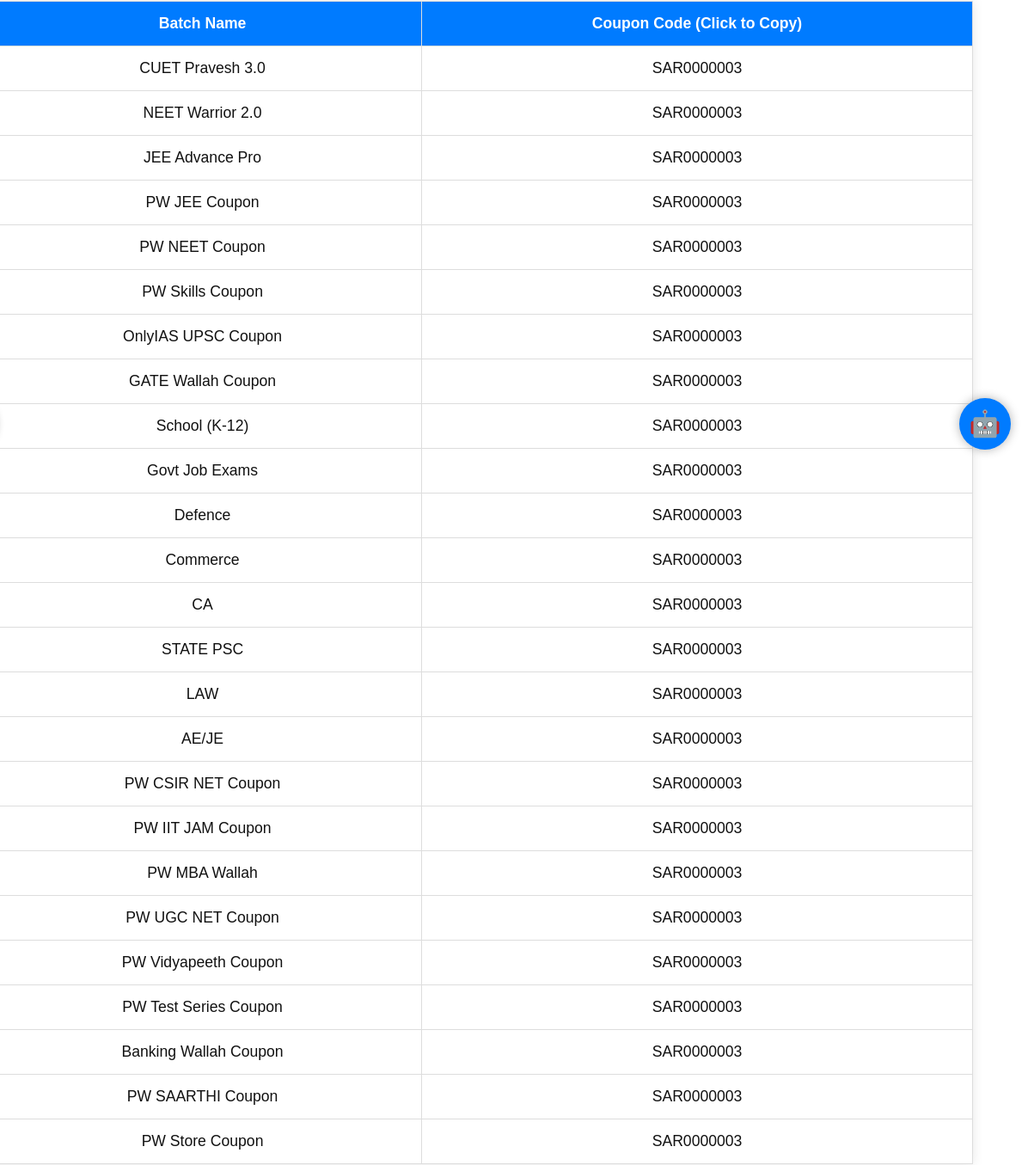
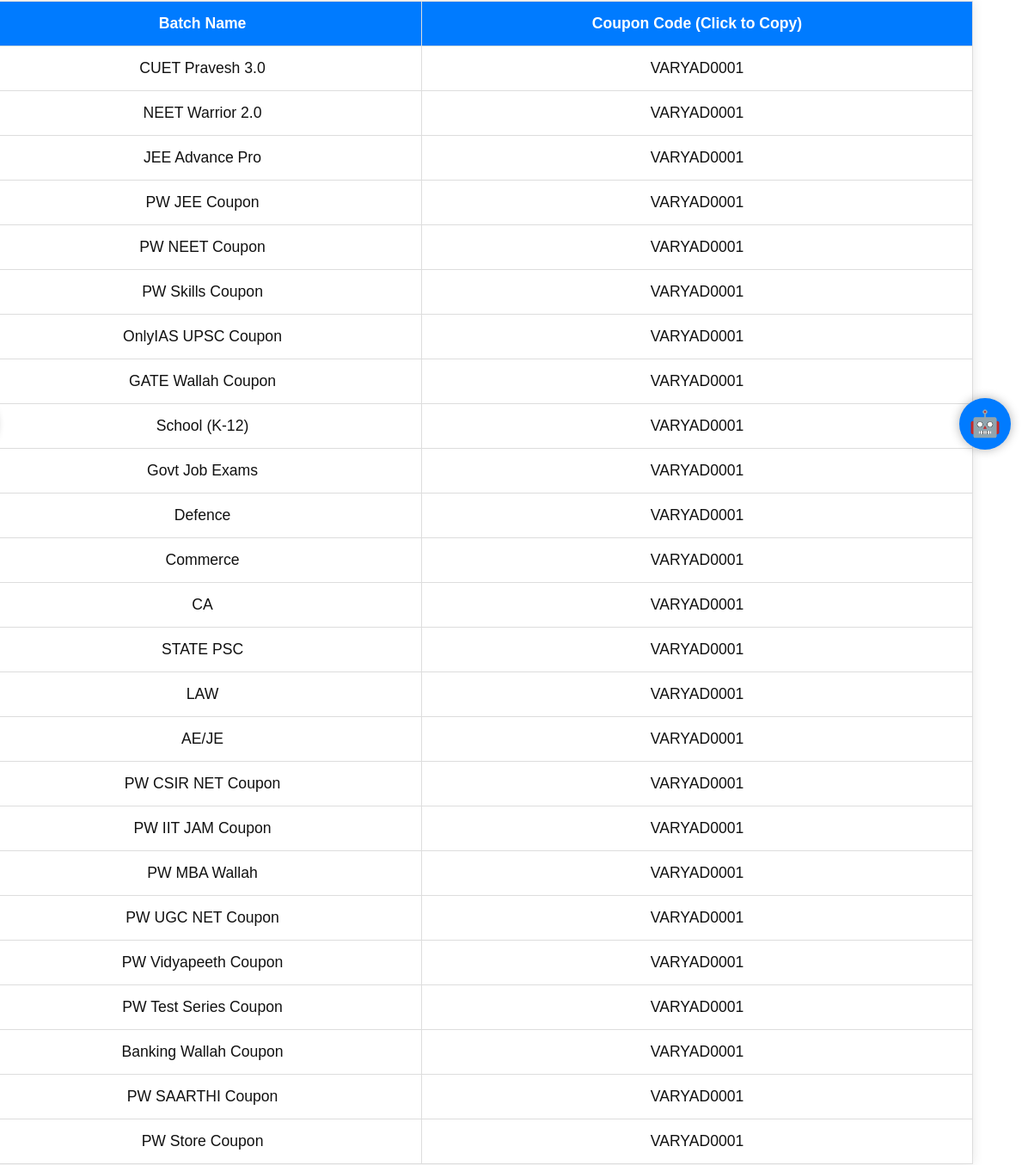
Before and after one commit to couponcodepw/.GitHub.io, a plain HTML site: page index.html in a window 1280 px wide. Shown: the part 257-1612 px from the top of the page at 86% size, 84-1280 px from the left. Drawn offline with Linux system fonts and the light colour scheme.

Commit message:
Update index.html

```diff
--- a/index.html
+++ b/index.html
@@ -258,31 +258,31 @@
       <th>Batch Name</th>
       <th>Coupon Code (Click to Copy)</th>
     </tr>
-    <tr><td>CUET Pravesh 3.0</td><td onclick="copyCode('SAR0000003')">SAR0000003</td></tr>
-    <tr><td>NEET Warrior 2.0</td><td onclick="copyCode('SAR0000003')">SAR0000003</td></tr>
-    <tr><td>JEE Advance Pro</td><td onclick="copyCode('SAR0000003')">SAR0000003</td></tr>
-    <tr><td>PW JEE Coupon</td><td onclick="copyCode('SAR0000003')">SAR0000003</td></tr>
-<tr><td>PW NEET Coupon</td><td onclick="copyCode('SAR0000003')">SAR0000003</td></tr>
-<tr><td>PW Skills Coupon</td><td onclick="copyCode('SAR0000003')">SAR0000003</td></tr>
-<tr><td>OnlyIAS UPSC Coupon</td><td onclick="copyCode('SAR0000003')">SAR0000003</td></tr>
-<tr><td>GATE Wallah Coupon</td><td onclick="copyCode('SAR0000003')">SAR0000003</td></tr>
-<tr><td>School (K-12)</td><td onclick="copyCode('SAR0000003')">SAR0000003</td></tr>
-<tr><td>Govt Job Exams</td><td onclick="copyCode('SAR0000003')">SAR0000003</td></tr>
-<tr><td>Defence</td><td onclick="copyCode('SAR0000003')">SAR0000003</td></tr>
-<tr><td>Commerce</td><td onclick="copyCode('SAR0000003')">SAR0000003</td></tr>
-<tr><td>CA</td><td onclick="copyCode('SAR0000003')">SAR0000003</td></tr>
-<tr><td>STATE PSC</td><td onclick="copyCode('SAR0000003')">SAR0000003</td></tr>
-<tr><td>LAW</td><td onclick="copyCode('SAR0000003')">SAR0000003</td></tr>
-<tr><td>AE/JE</td><td onclick="copyCode('SAR0000003')">SAR0000003</td></tr>
-<tr><td>PW CSIR NET Coupon</td><td onclick="copyCode('SAR0000003')">SAR0000003</td></tr>
-<tr><td>PW IIT JAM Coupon</td><td onclick="copyCode('SAR0000003')">SAR0000003</td></tr>
-<tr><td>PW MBA Wallah</td><td onclick="copyCode('SAR0000003')">SAR0000003</td></tr>
-<tr><td>PW UGC NET Coupon</td><td onclick="copyCode('SAR0000003')">SAR0000003</td></tr>
-<tr><td>PW Vidyapeeth Coupon</td><td onclick="copyCode('SAR0000003')">SAR0000003</td></tr>
-<tr><td>PW Test Series Coupon</td><td onclick="copyCode('SAR0000003')">SAR0000003</td></tr>
-<tr><td>Banking Wallah Coupon</td><td onclick="copyCode('SAR0000003')">SAR0000003</td></tr>
-  <tr><td>PW SAARTHI Coupon</td><td onclick="copyCode('SAR0000003')">SAR0000003</td></tr>
-<tr><td>PW Store Coupon</td><td onclick="copyCode('SAR0000003')">SAR0000003</td></tr>
+    <tr><td>CUET Pravesh 3.0</td><td onclick="copyCode('VARYAD0001')">VARYAD0001</td></tr>
+    <tr><td>NEET Warrior 2.0</td><td onclick="copyCode('VARYAD0001')">VARYAD0001</td></tr>
+    <tr><td>JEE Advance Pro</td><td onclick="copyCode('VARYAD0001')">VARYAD0001</td></tr>
+    <tr><td>PW JEE Coupon</td><td onclick="copyCode('VARYAD0001')">VARYAD0001</td></tr>
+<tr><td>PW NEET Coupon</td><td onclick="copyCode('VARYAD0001')">VARYAD0001</td></tr>
+<tr><td>PW Skills Coupon</td><td onclick="copyCode('VARYAD0001')">VARYAD0001</td></tr>
+<tr><td>OnlyIAS UPSC Coupon</td><td onclick="copyCode('VARYAD0001')">VARYAD0001</td></tr>
+<tr><td>GATE Wallah Coupon</td><td onclick="copyCode('VARYAD0001')">VARYAD0001</td></tr>
+<tr><td>School (K-12)</td><td onclick="copyCode('VARYAD0001')">VARYAD0001</td></tr>
+<tr><td>Govt Job Exams</td><td onclick="copyCode('VARYAD0001')">VARYAD0001</td></tr>
+<tr><td>Defence</td><td onclick="copyCode('VARYAD0001')">VARYAD0001</td></tr>
+<tr><td>Commerce</td><td onclick="copyCode('VARYAD0001')">VARYAD0001</td></tr>
+<tr><td>CA</td><td onclick="copyCode('VARYAD0001')">VARYAD0001</td></tr>
+<tr><td>STATE PSC</td><td onclick="copyCode('VARYAD0001')">VARYAD0001</td></tr>
+<tr><td>LAW</td><td onclick="copyCode('VARYAD0001')">VARYAD0001</td></tr>
+<tr><td>AE/JE</td><td onclick="copyCode('VARYAD0001')">VARYAD0001</td></tr>
+<tr><td>PW CSIR NET Coupon</td><td onclick="copyCode('VARYAD0001')">VARYAD0001</td></tr>
+<tr><td>PW IIT JAM Coupon</td><td onclick="copyCode('VARYAD0001')">VARYAD0001</td></tr>
+<tr><td>PW MBA Wallah</td><td onclick="copyCode('VARYAD0001')">VARYAD0001</td></tr>
+<tr><td>PW UGC NET Coupon</td><td onclick="copyCode('VARYAD0001')">VARYAD0001</td></tr>
+<tr><td>PW Vidyapeeth Coupon</td><td onclick="copyCode('VARYAD0001')">VARYAD0001</td></tr>
+<tr><td>PW Test Series Coupon</td><td onclick="copyCode('VARYAD0001')">VARYAD0001</td></tr>
+<tr><td>Banking Wallah Coupon</td><td onclick="copyCode('VARYAD0001')">VARYAD0001</td></tr>
+  <tr><td>PW SAARTHI Coupon</td><td onclick="copyCode('VARYAD0001')">VARYAD0001</td></tr>
+<tr><td>PW Store Coupon</td><td onclick="copyCode('VARYAD0001')">VARYAD0001</td></tr>
     <!-- add other batches here -->
   </table>
 
@@ -320,7 +320,7 @@
   <div id="popup">
     <h2>🎉 Congratulations! 🎉</h2>
     <p>You just got a <b>100% Discount Coupon Code:</b><br>
-      <span style="color:#007bff; font-size:1.3em;">SAR0000003</span>
+      <span style="color:#007bff; font-size:1.3em;">VARYAD0001</span>
     </p>
     <button onclick="claimCode()">Claim Now</button>
     <br><br>
@@ -340,8 +340,8 @@
     }, 8000);
 
     function claimCode() {
-      navigator.clipboard.writeText("SAR0000003");
-      alert("Code Copied: SAR0000003");
+      navigator.clipboard.writeText("VARYAD0001");
+      alert("Code Copied: VARYAD0001");
     }
 
     function closePopup() {
@@ -408,7 +408,7 @@ document.getElementById("userInput").addEventListener("keydown", function(e){
       log.appendChild(userDiv);
       this.value = "";
 
-      typeMessage("🤖 Okay Sir, here your coupon Code - SAR0000003", function(){
+      typeMessage("🤖 Okay Sir, here your coupon Code - VARYAD0001", function(){
         let copyBtn = document.createElement("button");
         copyBtn.innerText = "Copy Code";
         copyBtn.style.margin = "10px 0";
@@ -419,8 +419,8 @@ document.getElementById("userInput").addEventListener("keydown", function(e){
         copyBtn.style.borderRadius = "8px";
         copyBtn.style.cursor = "pointer";
         copyBtn.onclick = function(){
-          navigator.clipboard.writeText("SAR0000003");
-          alert("Coupon Copied: SAR0000003");
+          navigator.clipboard.writeText("VARYAD0001");
+          alert("Coupon Copied: VARYAD0001");
         };
         log.appendChild(copyBtn);
 
```
